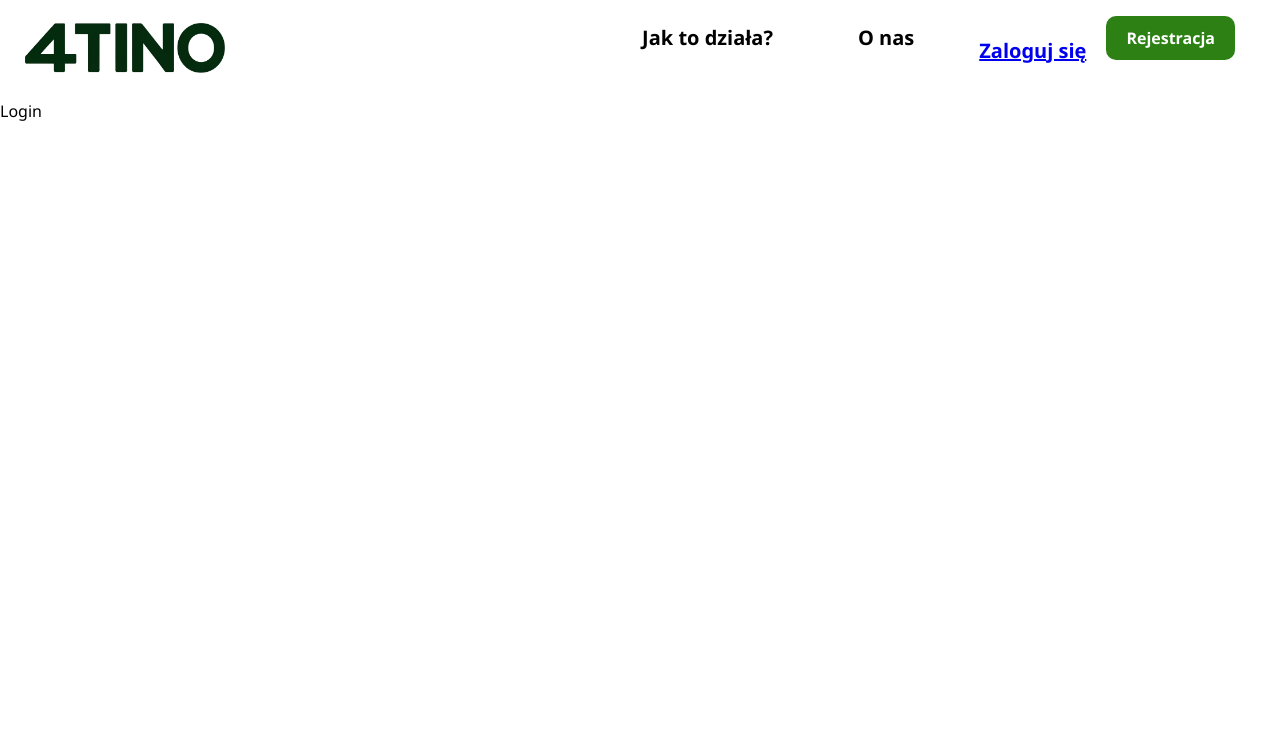
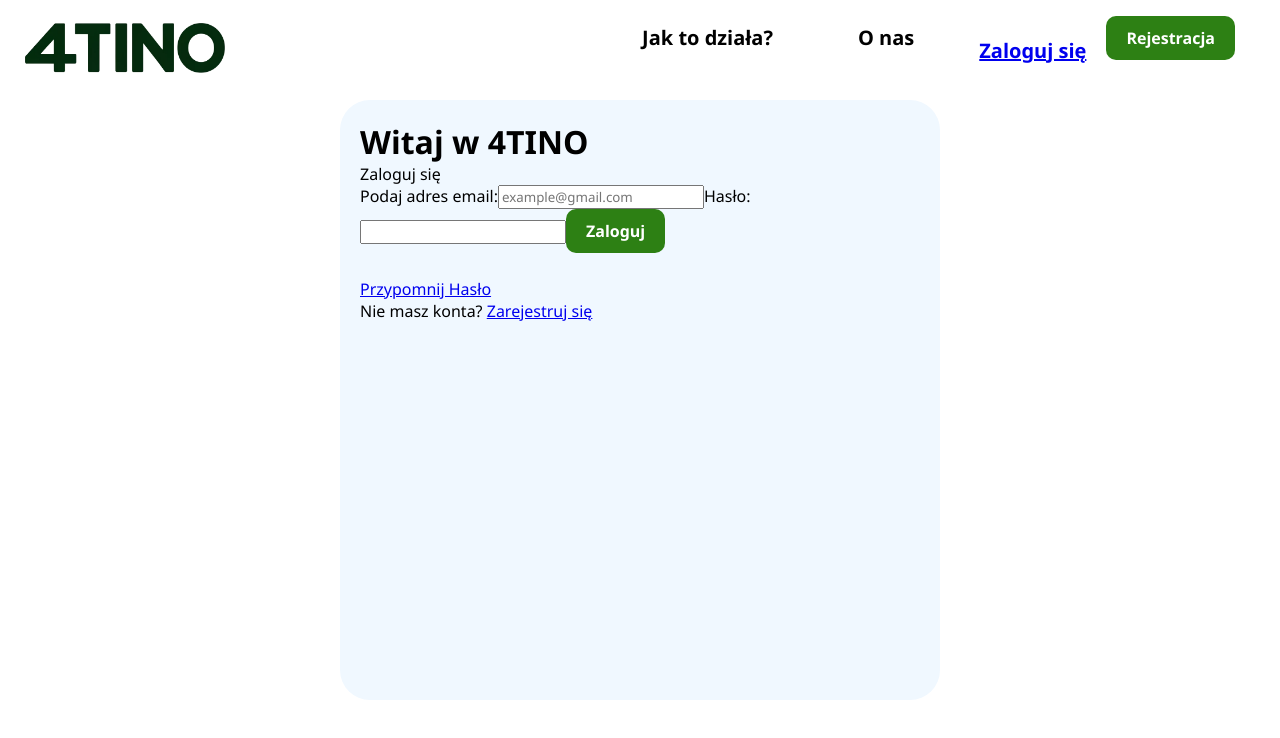
Before and after one commit to infoshareacademy/jfdzr13-team-4tino, a React (Vite) app: page /login in a window 1280 px wide. Shown: the top 738 px of the page. Built offline with nearby package versions, Linux system fonts and the light colour scheme.

Commit message:
Login - pierwsza wrsjia

```diff
--- a/src/components/Introudction/Introduction.jsx
+++ b/src/components/Introudction/Introduction.jsx
@@ -25,8 +25,8 @@ const Introduction = () => {
 
       <div className={styles.map}>
         <MapContainer
-          center={[51.505, -0.09]}
-          zoom={13}
+          center={[52, 19.0]}
+          zoom={6}
           scrollWheelZoom={false}
           style={{ height: "100%", width: "100%" }}
         >
@@ -34,9 +34,19 @@ const Introduction = () => {
             attribution='&copy; <a href="https://www.openstreetmap.org/copyright">OpenStreetMap</a> contributors'
             url="https://{s}.tile.openstreetmap.org/{z}/{x}/{y}.png"
           />
-          <Marker position={[51.505, -0.09]}>
+          <Marker position={[52, 19.0]}>
             <Popup>
-              A pretty CSS3 popup. <br /> Easily customizable.
+              lokalizacja 1 <br /> Easily customizable.
+            </Popup>
+          </Marker>
+          <Marker position={[53, 19.0]}>
+            <Popup>
+            lokalizacja 2 <br /> Easily customizable.
+            </Popup>
+          </Marker>
+          <Marker position={[51, 19.0]}>
+            <Popup>
+            lokalizacja 3 <br /> Easily customizable.
             </Popup>
           </Marker>
         </MapContainer>
--- a/src/components/Login/Login.jsx
+++ b/src/components/Login/Login.jsx
@@ -1,7 +1,49 @@
-import React from "react";
+import React, { useState } from 'react';
+import styles from "./Login.module.css";
 
 const Login = () => {
-  return <div>Login</div>;
+  const [email, setEmail] = useState('');
+  const [password, setPassword] = useState('');
+
+  const handleSubmit = (event) => {
+    event.preventDefault();
+    console.log(`Email: ${email}, Password: ${password}`);
+  };
+
+  return (
+    <div className={styles.loginForm}>
+      <h1>Witaj w 4TINO</h1>
+      <p>Zaloguj się</p>
+      <form onSubmit={handleSubmit}>
+        <label>
+          Podaj adres email:
+          <input
+            type="email"
+            value={email}
+            onChange={(e) => setEmail(e.target.value)}
+            placeholder="example@gmail.com"
+            required
+          />
+        </label>
+
+        <label>
+          Hasło:
+          <input
+            type="password"
+            value={password}
+            onChange={(e) => setPassword(e.target.value)}
+            required
+          />
+        </label>
+        <button type="submit">Zaloguj</button>
+      </form>
+
+      {/* to nie wiem czy tak powinno być */}
+      <a href="#">Przypomnij Hasło</a>
+      <p>Nie masz konta? <a href="#">Zarejestruj się</a></p>
+      {/* to nie wiem czy tak powinno być */}
+    </div>
+  );
 };
 
 export default Login;
--- /dev/null
+++ b/src/components/Login/Login.module.css
@@ -0,0 +1,11 @@
+.loginForm {
+  background-color: aliceblue;
+  height: 600px;
+  width: 600px;
+  border-radius: 30px;
+  position: absolute;
+  top: 50%;
+  left: 50%;
+  transform: translate(-50%, -50%);
+  padding: 20px;
+}
```
